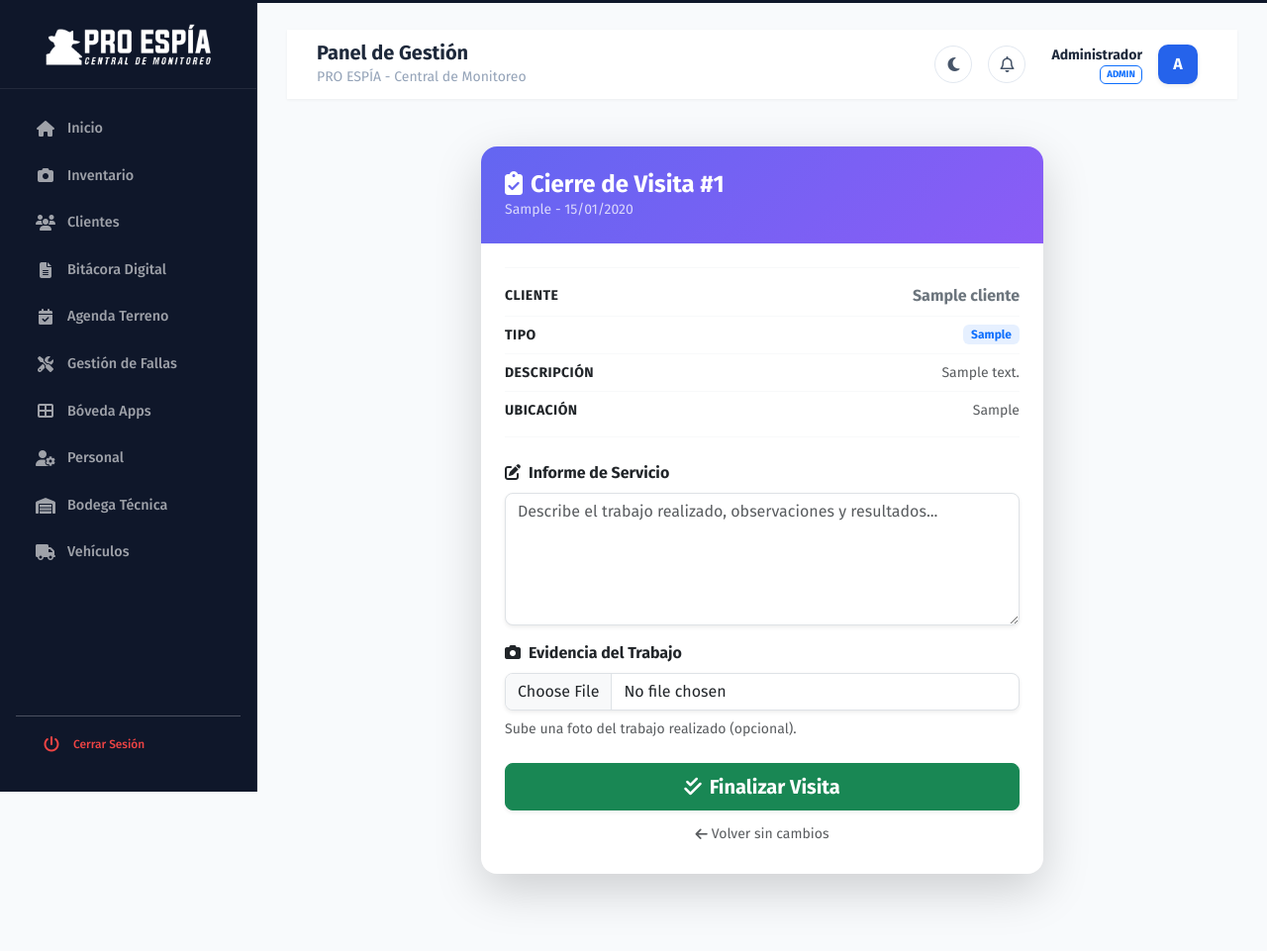
After one commit to KevinAntoniooo/proespia.app, a Flask app: page /completar_visita/1/1 in a window 1280 px wide. The commit adds this page. Shown: the whole page at 99% size. Run offline with Flask 3, Linux system fonts and the light colour scheme; a user stored in the database is signed in; tables that the repository leaves empty hold one stand-in row (values such as "Sample post"); some libraries are stand-ins or nearby versions.

Commit message:
Gestion detallada de visitas: formulario con informe y foto para Instalacion, Mantencion, Reparacion, Emergencia

```diff
--- a/app.py
+++ b/app.py
@@ -320,6 +320,37 @@ def finalizar_visita(visita_id):
         flash(f'Error al guardar el estado: {str(e)}', 'danger')
 
     return redirect(url_for('dashboard', user_id=visita.usuario_id))
+
+# RUTA PARA COMPLETAR VISITA CON INFORME (Instalación, Mantención, Reparación, Emergencia)
+@app.route('/completar_visita/<int:visita_id>/<int:user_id>', methods=['GET', 'POST'])
+@login_required
+def completar_visita_form(visita_id, user_id):
+    visita = VisitaProgramada.query.get_or_404(visita_id)
+    usuario = Usuario.query.get_or_404(user_id)
+
+    if request.method == 'POST':
+        informe = request.form.get('informe')
+        foto = request.files.get('foto')
+
+        visita.informe_tecnico = informe
+        visita.fecha_completada = datetime.now()
+        visita.estado = 'Realizada'
+
+        if foto and allowed_file(foto.filename):
+            filename = f"visita_{visita_id}_{foto.filename}"
+            foto.save(os.path.join(app.config['UPLOAD_FOLDER'], filename))
+            visita.foto_visita = filename
+
+        try:
+            db.session.commit()
+            flash('Visita completada con éxito', 'success')
+        except Exception as e:
+            db.session.rollback()
+            flash(f'Error al guardar: {str(e)}', 'danger')
+
+        return redirect(url_for('dashboard', user_id=user_id))
+
+    return render_template('completar_visita.html', visita=visita, usuario=usuario)
 # ==========================================
 # 4. GESTIÓN DE CLIENTES (SEDES) Y EQUIPOS
 # ==========================================
@@ -2246,6 +2277,13 @@ with app.app_context():
         db.session.commit()
     except Exception:
         db.session.rollback()
+    # Migrar columnas nuevas de visita_programada
+    for col in ['informe_tecnico', 'fecha_completada', 'foto_visita']:
+        try:
+            db.session.execute(db.text(f'ALTER TABLE visita_programada ADD COLUMN {col} TEXT'))
+            db.session.commit()
+        except Exception:
+            db.session.rollback()
     # Crear admin por defecto si no hay usuarios
     if not Usuario.query.first():
         admin = Usuario(username='admin', nombre='Administrador', rol='admin')
--- a/models.py
+++ b/models.py
@@ -120,6 +120,9 @@ class VisitaProgramada(db.Model):
     descripcion = db.Column(db.Text, nullable=True)
     ubicacion = db.Column(db.String(500), nullable=True)
     estado = db.Column(db.String(20), default='Pendiente')
+    informe_tecnico = db.Column(db.Text, nullable=True)
+    fecha_completada = db.Column(db.DateTime, nullable=True)
+    foto_visita = db.Column(db.String(255), nullable=True)
 
     # Relaciones
     rel_cliente = db.relationship('Cliente', backref='visitas_programadas')
--- /dev/null
+++ b/templates/completar_visita.html
@@ -0,0 +1,71 @@
+{% extends "base.html" %}
+{% block content %}
+<div class="container-fluid px-2 px-md-4 py-4">
+    <div class="row justify-content-center">
+        <div class="col-12 col-md-10 col-lg-8">
+            <div class="card border-0 shadow-lg rounded-4 overflow-hidden">
+                <div class="card-header bg-primary text-white p-3 p-md-4 border-0"
+                    style="background:linear-gradient(135deg,#6366f1,#8b5cf6);">
+                    <h4 class="fw-bold mb-0"><i class="fa-solid fa-clipboard-check me-2"></i>Cierre de Visita #{{ visita.id }}</h4>
+                    <p class="mb-0 small opacity-75">{{ visita.tipo_trabajo }} - {{ visita.fecha_programada.strftime('%d/%m/%Y') }}</p>
+                </div>
+
+                <div class="card-body p-3 p-md-4">
+                    <div class="mb-4 py-2 border-top border-bottom border-light">
+                        <div class="d-flex justify-content-between align-items-center py-2">
+                            <span class="fw-bold text-dark small text-uppercase" style="letter-spacing:0.5px;">Cliente</span>
+                            <span class="text-secondary fw-bold">{{ visita.rel_cliente.nombre if visita.rel_cliente else 'Cliente Nuevo (Cotización)' }}</span>
+                        </div>
+                        <div class="d-flex justify-content-between align-items-center py-2 border-top border-light">
+                            <span class="fw-bold text-dark small text-uppercase" style="letter-spacing:0.5px;">Tipo</span>
+                            <span class="badge bg-primary bg-opacity-10 text-primary py-1 px-2">{{ visita.tipo_trabajo }}</span>
+                        </div>
+                        {% if visita.descripcion %}
+                        <div class="d-flex justify-content-between align-items-center py-2 border-top border-light">
+                            <span class="fw-bold text-dark small text-uppercase" style="letter-spacing:0.5px;">Descripción</span>
+                            <span class="small text-end text-muted" style="max-width:70%;">{{ visita.descripcion }}</span>
+                        </div>
+                        {% endif %}
+                        {% if visita.ubicacion %}
+                        <div class="d-flex justify-content-between align-items-center py-2 border-top border-light">
+                            <span class="fw-bold text-dark small text-uppercase" style="letter-spacing:0.5px;">Ubicación</span>
+                            <span class="small text-end text-muted" style="max-width:70%;">{{ visita.ubicacion }}</span>
+                        </div>
+                        {% endif %}
+                    </div>
+
+                    <form method="POST" enctype="multipart/form-data">
+                        <div class="mb-3">
+                            <label class="form-label fw-bold text-dark"><i class="fa-solid fa-pen-to-square me-2"></i>Informe de Servicio</label>
+                            <textarea name="informe" class="form-control rounded-3 shadow-sm" rows="5"
+                                      placeholder="Describe el trabajo realizado, observaciones y resultados..." required></textarea>
+                        </div>
+
+                        <div class="mb-4">
+                            <label class="form-label fw-bold text-dark"><i class="fa-solid fa-camera me-2"></i>Evidencia del Trabajo</label>
+                            <input type="file" name="foto" class="form-control rounded-3 shadow-sm" accept="image/*" capture="environment">
+                            <div class="form-text small mt-2">Sube una foto del trabajo realizado (opcional).</div>
+                        </div>
+
+                        <div class="d-grid gap-2">
+                            <button type="submit" class="btn btn-success btn-lg rounded-3 fw-bold shadow-sm">
+                                <i class="fa-solid fa-check-double me-2"></i>Finalizar Visita
+                            </button>
+                            <a href="{{ url_for('dashboard', user_id=usuario.id) }}" class="btn btn-link text-muted btn-sm text-decoration-none">
+                                <i class="fa-solid fa-arrow-left me-1"></i>Volver sin cambios
+                            </a>
+                        </div>
+                    </form>
+                </div>
+            </div>
+        </div>
+    </div>
+</div>
+
+<style>
+    @media (max-width: 576px) {
+        .info-label { font-size: 0.72rem; }
+        .info-value { font-size: 0.88rem; }
+    }
+</style>
+{% endblock %}
--- a/templates/dashboard.html
+++ b/templates/dashboard.html
@@ -174,9 +174,15 @@
                                                     </div>
                                                 </div>
                                                 <div class="col-4 text-end">
+                                                    {% if v.tipo_trabajo in ['Instalación', 'Mantención', 'Reparación', 'Emergencia'] %}
+                                                    <a href="/completar_visita/{{ v.id }}/{{ usuario.id }}" class="btn btn-success btn-sm fw-bold shadow-sm" style="font-size:0.85rem;">
+                                                        <i class="fa-solid fa-check me-1"></i> LISTO
+                                                    </a>
+                                                    {% else %}
                                                     <button type="button" class="btn btn-success btn-sm fw-bold shadow-sm" style="font-size:0.85rem;" onclick="event.stopPropagation();confirmarFinalizar({{ v.id }})">
                                                         <i class="fa-solid fa-check me-1"></i> LISTO
                                                     </button>
+                                                    {% endif %}
                                                 </div>
                                             </div>
                                         </div>
```
